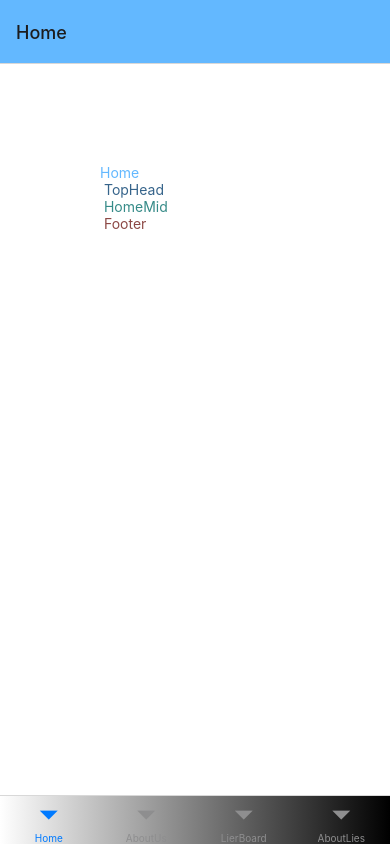
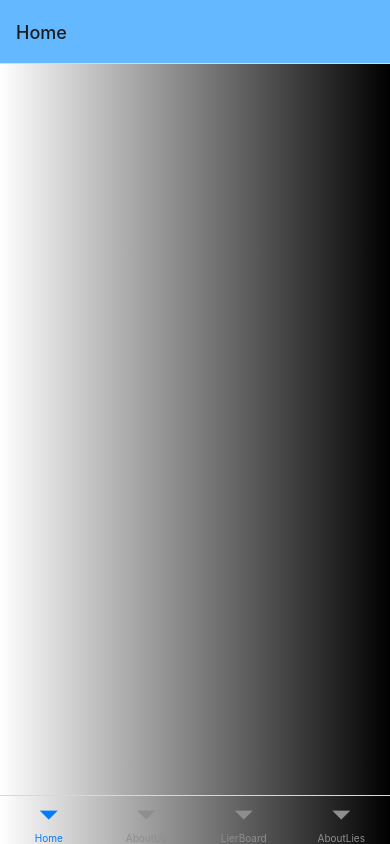
Before and after one commit to psteingh/LTRapp, a React Native app: screen /Home in a window 390 px wide. Built offline with nearby package versions, Linux system fonts and the light colour scheme.

Commit message:
ltrapp0409145

```diff
--- a/App.js
+++ b/App.js
@@ -3,7 +3,6 @@ import { StyleSheet } from 'react-native';
 import { NavigationContainer } from '@react-navigation/native';
 import { createBottomTabNavigator } from '@react-navigation/bottom-tabs';
 
-import { LinearGradient } from 'expo-linear-gradient';
 import Colors from './constants/colors';
 import LinGrad from './constants/lingrad';
 
@@ -14,22 +13,13 @@ import AboutLiesBoard from './boardaboutlies/aboutliesboard.component';
 
 const Tab = createBottomTabNavigator();
 
-const LinearGrad = () => {
-  return (
-  <LinearGradient
-  colors={[Colors.primaryWhite, Colors.primaryBlack]}
-  start={{x: 0, y: 0}}
-  end={{x: 1, y: 0}}
-  style={styles.container}/>
-  ); }
-
 function MyTabs() {
   return (
     <Tab.Navigator
     sceneContainerStyle={{backgroundColor: LinGrad}}
     screenOptions={{
       headerStyle: {backgroundColor: Colors.primaryLblue},
-      tabBarBackground: LinearGrad
+      tabBarBackground: LinGrad
     }}>
       <Tab.Screen name="Home" component={HomeComponent} />
       <Tab.Screen name="AboutUs" component={AboutUsBoard} />
--- a/components/home.component.js
+++ b/components/home.component.js
@@ -1,6 +1,7 @@
 import { View, Text, StyleSheet } from 'react-native';
 
 import Colors from '../constants/colors';
+import LinGrad from '../constants/lingrad';
 
 import TopHead from '../home/tophead';
 import HomeMid from '../home/homemid';
@@ -8,15 +9,15 @@ import Footer from '../home/footer';
 
 function HomeComponent() {
     return (
-
+        <LinGrad>
         <View style={styles.homeContainer}>
         <Text style={styles.homeText}>Home</Text>
 
         <TopHead />
         <HomeMid />
         <Footer />
-
         </View>
+        </LinGrad>
 
     );
     }
```
